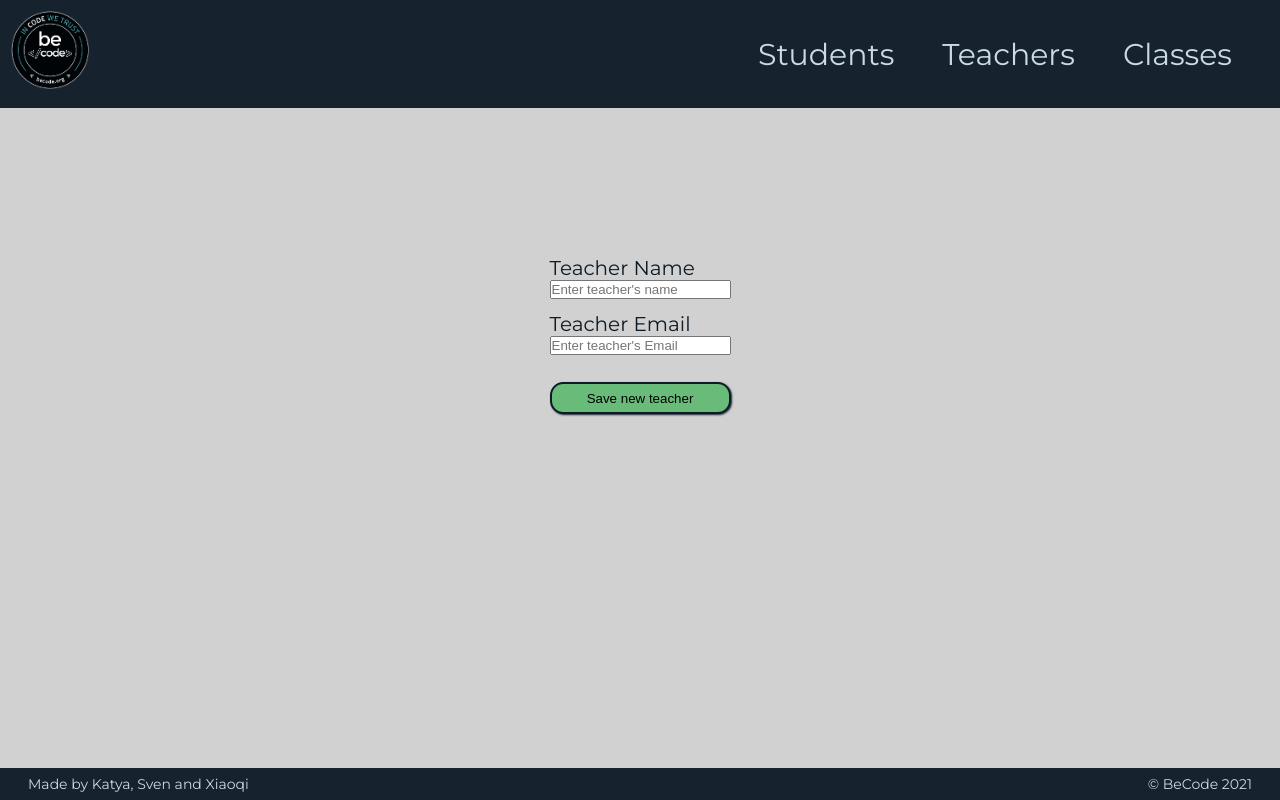
After one commit to Sven-I-Am/php-crud, a PHP site: page /View/addTeacherView.php in a window 1280 px wide. The commit adds this page. Run offline with PHP 8.4, Linux system fonts and the light colour scheme; some libraries are stand-ins or nearby versions.

Commit message:
fixed all mistakes, everything works now with teachers

```diff
--- a/Model/teacherLoader.php
+++ b/Model/teacherLoader.php
@@ -17,9 +17,9 @@ class TeacherLoader
         $handler = $PDO->query('SELECT * FROM teacher WHERE ID = ' . $id);
         return $handler->fetchAll();
     }
-    public static function addTeacher(PDO $PDO, int $id, string $name, int $email)
+    public static function addTeacher(PDO $PDO, string $name, string $email)
     {
-        $handler = $PDO->query('INSERT INTO teacher (ID, Name, Email) VALUES ("'. $id . '", "' . $name . '", ' . $email . ')');
+        $handler = $PDO->query('INSERT INTO teacher(Name, Email) VALUES ("'. $name . '", "' . $email . '")');
     }
 
     public static function deleteTeacher(PDO $PDO, int $id)
@@ -29,7 +29,7 @@ class TeacherLoader
 
     public static function editTeacher(PDO $PDO, int $id, string $name, string $email)
     {
-        $handler = $PDO->query('UPDATE teacher SET ID=' . $id . ', Name="' . $name . '", Email="' . $email . ' WHERE ID=' . $id);
+        $handler = $PDO->query('UPDATE teacher SET ID=' . $id . ', Name="' . $name . '", Email="' . $email . '" WHERE ID=' . $id);
         return $handler->fetchAll(); //this is an array
     }
 
--- /dev/null
+++ b/View/addTeacherView.php
@@ -0,0 +1,17 @@
+<?php require 'includes/header.php' ?>
+    <!-- this is the view, try to put only simple if's and loops here.
+    Anything complex should be calculated in the model -->
+    <section id="teachers">
+        <div id="addTeacher">
+            <div>
+                <form method="POST" action="index.php?page=teacherAdd">
+                    <label>Teacher Name</label>
+                    <input type="text" name="teacherName" value="" placeholder="Enter teacher's name" required>
+                    <label>Teacher Email</label>
+                    <input type="email" name="teacherEmail" value="" placeholder="Enter teacher's Email" required>
+                    <input type="submit" class="button-Link addBtn" name="saveTeacher" id="" value="Save new teacher">
+                </form>
+            </div>
+        </div>
+    </section>
+<?php require 'includes/footer.php' ?>
--- a/View/editTeacherView.php
+++ b/View/editTeacherView.php
@@ -4,7 +4,7 @@
     <section id="teachers">
 
         <div id="editTeacher">
-            <form method="POST" action="index.php?page=editTeacher&id=<?php echo $teacher[0]["ID"]; ?>">
+            <form method="POST" action="index.php?page=teacherEdit&id=<?php echo $teacher[0]["ID"]; ?>">
                 <label>Teacher ID</label>
                 <input type="text" name="teacherId" value="<?php echo $teacher[0]["ID"] ?>" disabled>
                 <label>Teacher Name</label>
--- a/index.php
+++ b/index.php
@@ -34,7 +34,7 @@ if(empty($_GET) || $_GET["page"] === "home"){
     $homeController->render($_GET, $_POST);
 }else if($_GET["page"] === "students" || $_GET["page"] === "addStudent" || $_GET["page"] === "studentAdd" || $_GET["page"] === "viewStudent" || $_GET["page"] === "editStudent" || $_GET["page"] === "studentEdit" || $_GET["page"] === "deleteStudent"){
     $studentController->render($_GET, $_POST);
-}else if(empty($_GET) || $_GET["page"] === "teachers" || $_GET["page"] === "viewTeacher" || $_GET["page"] === "addTeacher" || $_GET["page"] === "teacherAdd" || $_GET["page"] === "editTeacher" || $_GET["page"] === "teacherEdit" || $_GET["page"] === "deleteTeacher") {
+}else if($_GET["page"] === "teachers" || $_GET["page"] === "viewTeacher" || $_GET["page"] === "addTeacher" || $_GET["page"] === "teacherAdd" || $_GET["page"] === "editTeacher" || $_GET["page"] === "teacherEdit" || $_GET["page"] === "deleteTeacher") {
     $teacherController->render($_GET, $_POST);
 } else if($_GET["page"] === "classes" || $_GET["page"] === "addClass" || $_GET["page"] === "classAdd" || $_GET["page"] === "viewClass" || $_GET["page"] === "editClass" || $_GET["page"] === "classEdit" || $_GET["page"] === "deleteClass"){
     $classController->render($_GET, $_POST);
```
Also changed, not shown: Controller/teacherController.php (+5 -6 lines).
